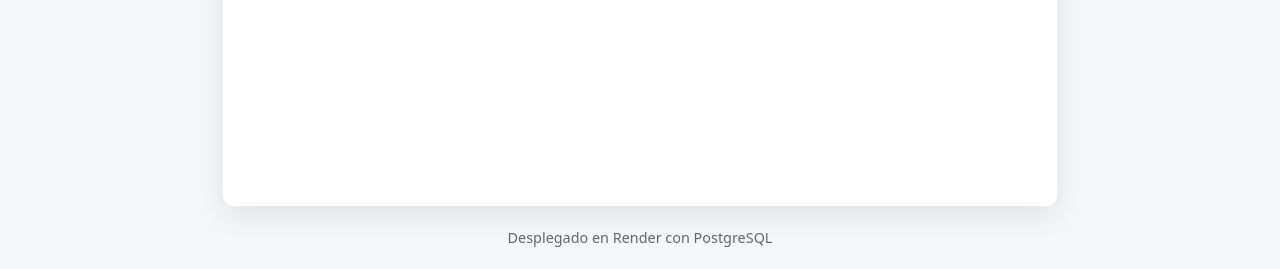
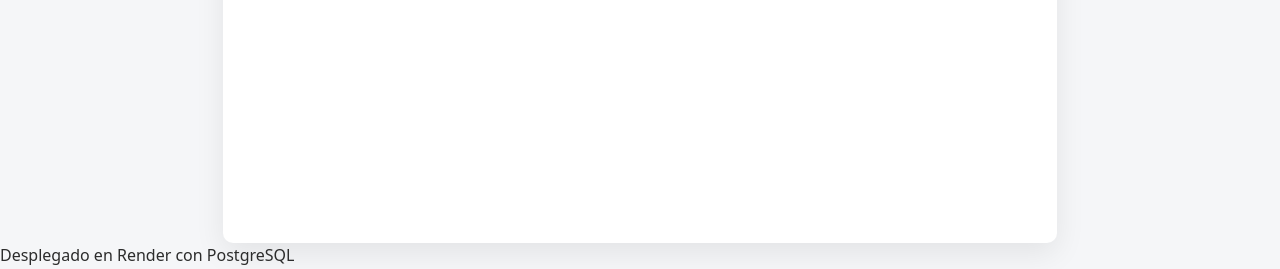
Before and after one commit to MaysaOsan/Mitologia, a FastAPI app: page / in a window 1280 px wide. Shown: the part 531-800 px from the top of the page. Run offline with FastAPI, Linux system fonts and the light colour scheme; parts of the project's set-up code (start-up, migrations or seed data) failed here and were passed over.

Commit message:
Corrección de la hoja de estilos

```diff
--- a/src/static/css/style.css
+++ b/src/static/css/style.css
@@ -78,11 +78,3 @@ tr:hover {
 .action-link {
   font-weight: 500;
 }
-
-footer {
-  margin-top: auto;
-  text-align: center;
-  padding: 20px 0;
-  font-size: 0.9em;
-  color: #666;
-}
```
